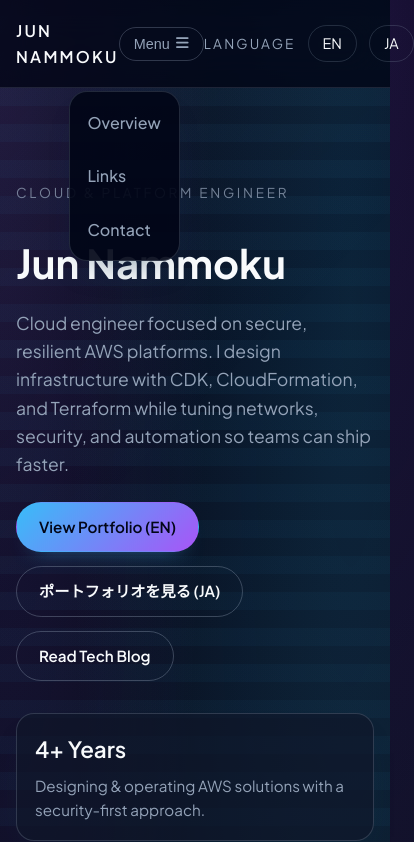
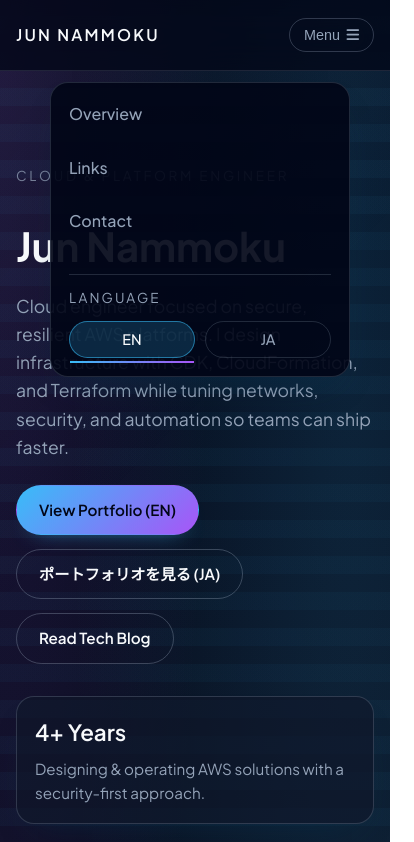
Before and after one commit to Jun-engineer/jun-engineer.github.io, an Eleventy site: page src/index.njk in a window 390 px wide. Both pictures are taken after a click on the button "Menu". Shown: the top 842 px of the page, 414 px wide, since content can reach past the window. Built offline with nearby package versions, Linux system fonts and the light colour scheme; Eleventy itself is replaced by a stand-in of ours; files that its build step writes are made by us from their sources.

Commit message:
modify responsive design

```diff
--- a/src/assets/css/styles.css
+++ b/src/assets/css/styles.css
@@ -112,6 +112,7 @@ main {
   align-items: center;
   gap: 18px;
   position: relative;
+  margin-left: auto;
 }
 
 .brand-mark {
@@ -126,6 +127,7 @@ main {
   display: flex;
   align-items: center;
   gap: 28px;
+  flex-wrap: nowrap;
 }
 
 .nav-links a {
@@ -169,31 +171,54 @@ main {
   padding: 8px 14px;
   font-size: 0.9rem;
 }
-
-.language-switcher {
+.nav-language {
   display: flex;
-  gap: 12px;
   align-items: center;
+  gap: 14px;
+  margin-left: 20px;
+  padding-left: 20px;
+  border-left: 1px solid rgba(148, 163, 184, 0.18);
 }
 
-.language-switcher span {
+.nav-language-label {
   font-size: 0.85rem;
   color: var(--color-text-muted);
   text-transform: uppercase;
   letter-spacing: 0.16em;
+  white-space: nowrap;
 }
 
-.language-switcher a {
+.nav-language-options {
+  display: flex;
+  align-items: center;
+  gap: 10px;
+  flex-wrap: nowrap;
+}
+
+.nav-language-link {
+  display: inline-flex;
+  align-items: center;
+  justify-content: center;
   font-size: 0.9rem;
   color: var(--color-text);
   border: 1px solid rgba(148, 163, 184, 0.22);
   border-radius: 999px;
   padding: 6px 14px;
+  text-transform: uppercase;
+  min-width: 44px;
 }
 
-.language-switcher a:hover {
+.nav-language-link:hover,
+.nav-language-link:focus-visible {
   background: rgba(56, 189, 248, 0.14);
   border-color: rgba(56, 189, 248, 0.45);
+}
+
+.nav-language-link.is-active,
+.nav-language-link[aria-current="page"] {
+  background: rgba(56, 189, 248, 0.18);
+  border-color: rgba(56, 189, 248, 0.55);
+  color: var(--color-accent);
 }
 
 .hero {
@@ -1336,6 +1361,7 @@ main {
     position: absolute;
     top: 64px;
     right: 24px;
+    width: min(300px, calc(100vw - 48px));
     flex-direction: column;
     align-items: flex-start;
     background: rgba(2, 6, 23, 0.92);
@@ -1355,6 +1381,30 @@ main {
     align-items: center;
     gap: 0.4rem;
     color: var(--color-text-muted);
+    margin-left: auto;
+  }
+
+  .nav-language {
+    width: 100%;
+    margin-left: 0;
+    padding-left: 0;
+    margin-top: 12px;
+    padding-top: 12px;
+    border-left: none;
+    border-top: 1px solid rgba(148, 163, 184, 0.22);
+    flex-direction: column;
+    align-items: stretch;
+    gap: 0.75rem;
+  }
+
+  .nav-language-options {
+    width: 100%;
+    justify-content: space-between;
+  }
+
+  .nav-language-link {
+    flex: 1 1 0;
+    justify-content: center;
   }
 
   .hero-actions {
--- a/src/assets/js/main.js
+++ b/src/assets/js/main.js
@@ -7,6 +7,15 @@
       const expanded = navToggle.getAttribute('aria-expanded') === 'true';
       navToggle.setAttribute('aria-expanded', String(!expanded));
       navMenu.classList.toggle('is-open');
+    });
+
+    navMenu.querySelectorAll('a').forEach((link) => {
+      link.addEventListener('click', () => {
+        if (navMenu.classList.contains('is-open')) {
+          navMenu.classList.remove('is-open');
+          navToggle.setAttribute('aria-expanded', 'false');
+        }
+      });
     });
   }
 
--- a/src/index.njk
+++ b/src/index.njk
@@ -8,20 +8,22 @@ lang: en
     <a class="brand-mark" href="/index.html">Jun Nammoku</a>
     <nav class="nav-group" aria-label="Primary">
       <button class="nav-toggle" type="button" data-nav-toggle aria-expanded="false" aria-controls="primary-navigation">
-        Menu
+        <span class="nav-toggle-label">Menu</span>
         <i class="fa-solid fa-bars" aria-hidden="true"></i>
       </button>
       <div class="nav-links" id="primary-navigation" data-nav-menu>
         <a href="#hero">Overview</a>
         <a href="#explore">Links</a>
         <a href="#contact">Contact</a>
+        <div class="nav-language" aria-label="Language">
+          <span class="nav-language-label">Language</span>
+          <div class="nav-language-options">
+            <a class="nav-language-link is-active" href="/index.html" aria-current="page">EN</a>
+            <a class="nav-language-link" href="/ja/portfolio/">JA</a>
+          </div>
+        </div>
       </div>
     </nav>
-    <div class="language-switcher" aria-label="Language switcher">
-      <span>Language</span>
-      <a href="/en/portfolio/">EN</a>
-      <a href="/ja/portfolio/">JA</a>
-    </div>
   </div>
 </header>
 
```
Also changed, not shown: src/_includes/layouts/post.njk (+9 -6 lines), src/en/blog/index.njk (+8 -6 lines), src/en/portfolio/index.njk (+8 -6 lines), src/ja/blog/index.njk (+8 -6 lines), src/ja/portfolio/index.njk (+8 -6 lines).
